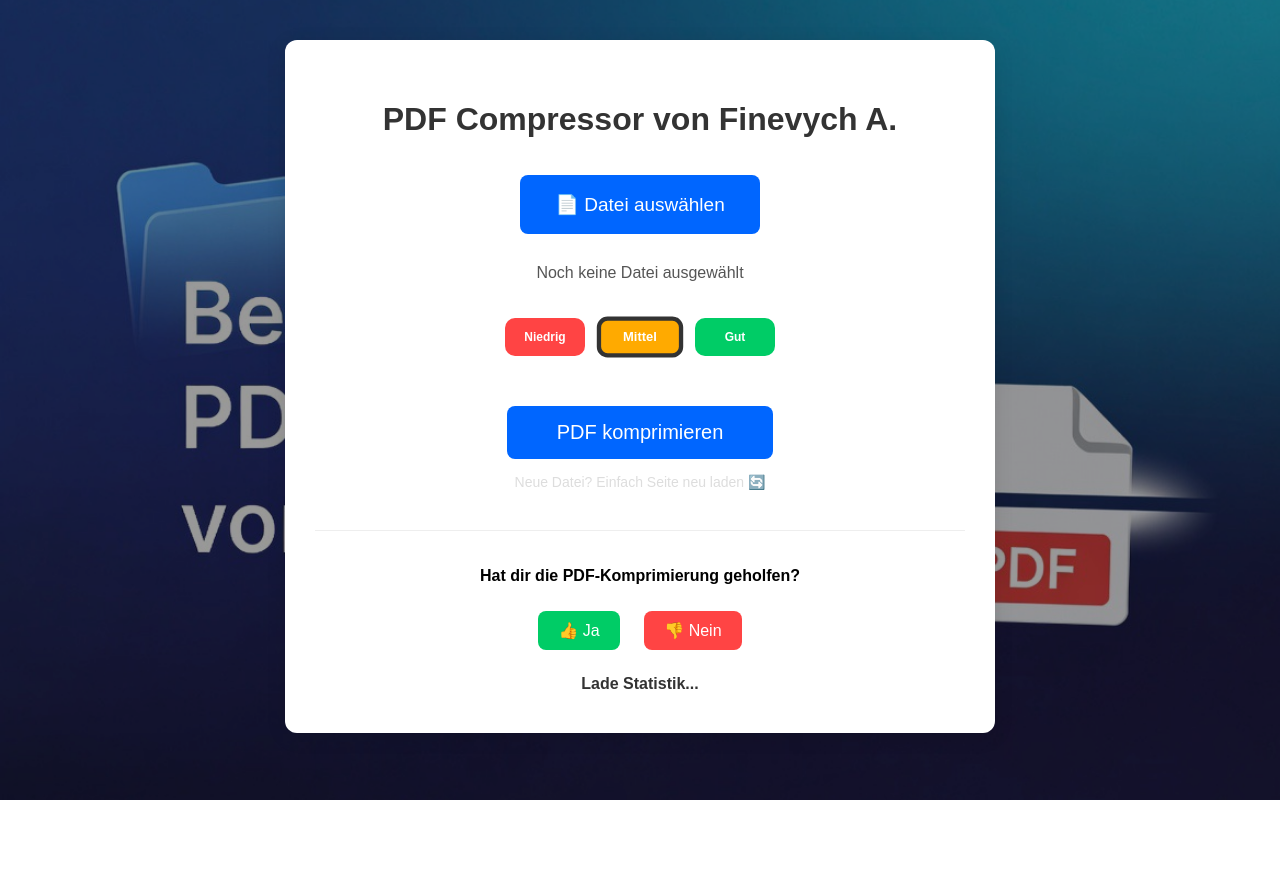
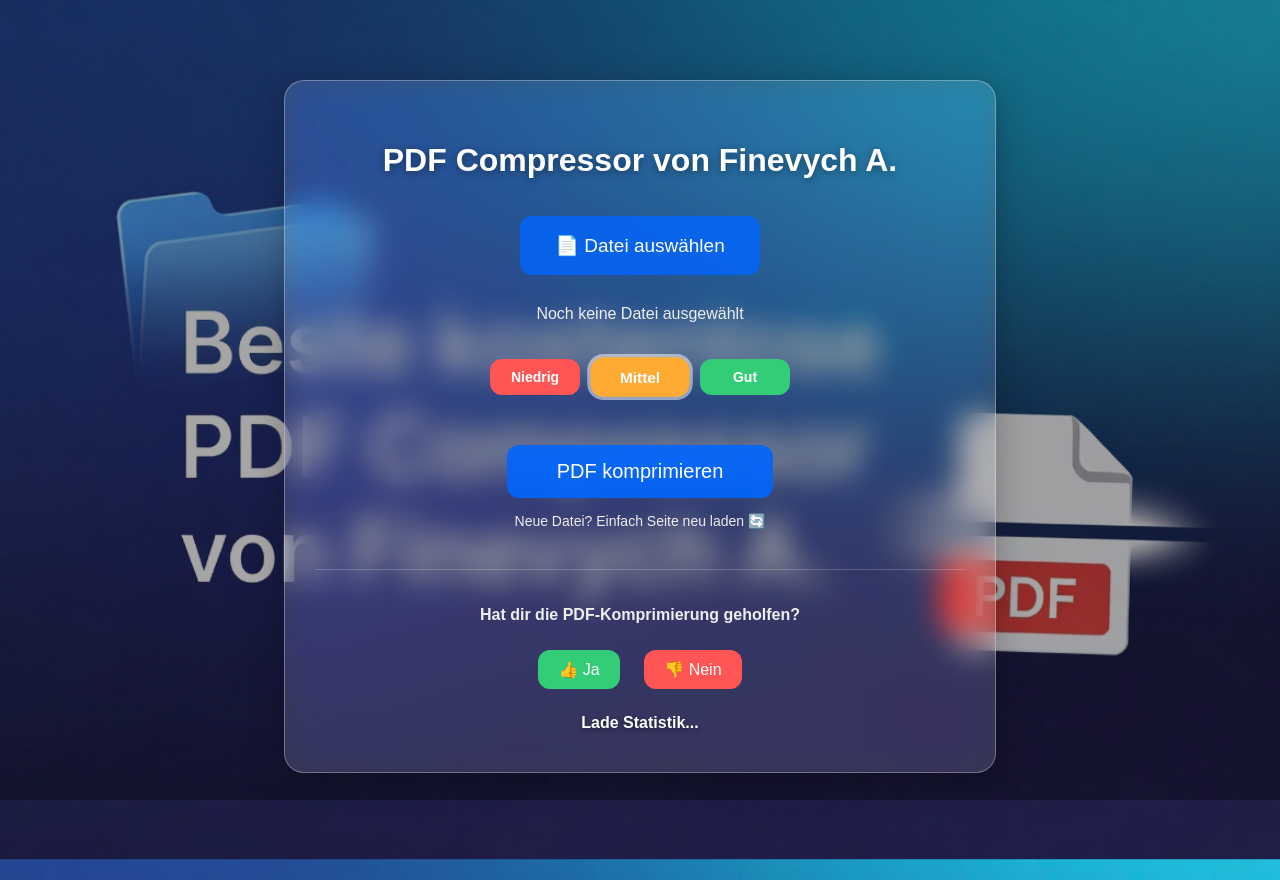
Before and after one commit to fin325/pdf-compressor-web, a Flask app: page / in a window 1280 px wide. Before the commit the page ends 800 px from the top, so only its background shows below. Run offline with Flask 3, Linux system fonts and the light colour scheme; some libraries are stand-ins or nearby versions.

Commit message:
Update index.html

```diff
--- a/templates/index.html
+++ b/templates/index.html
@@ -5,17 +5,25 @@
 <meta name="viewport" content="width=device-width, initial-scale=1.0">
 <title>{{ title }} von Finevych A.</title>
 <style>
+    /* ==== Анимация фона ==== */
+    @keyframes backgroundMove {
+        0% { background-position: center top; }
+        50% { background-position: center bottom; }
+        100% { background-position: center top; }
+    }
+
     body {
         font-family: Arial, sans-serif;
         text-align: center;
-        margin: 40px;
+        margin: 0;
+        min-height: 100vh;
 
         background-image: url("/static/bg.jpg");
         background-size: cover;
         background-position: center;
         background-repeat: no-repeat;
         background-attachment: fixed;
-
+        animation: backgroundMove 40s ease-in-out infinite;
         position: relative;
     }
 
@@ -27,86 +35,103 @@
         left: 0;
         width: 100%;
         height: 100%;
-        background: rgba(0, 0, 0, 0.4);
+        background: rgba(0, 0, 0, 0.35);
         z-index: -1;
     }
 
+    /* ==== Контейнер стекло ==== */
     .container {
         max-width: 650px;
-        margin: 0 auto;
-        background: white;
+        margin: 80px auto;
         padding: 40px 30px;
-        border-radius: 12px;
-        box-shadow: 0 4px 20px rgba(0,0,0,0.1);
+        border-radius: 20px;
+        background: rgba(255,255,255,0.15);
+        backdrop-filter: blur(15px) saturate(180%);
+        -webkit-backdrop-filter: blur(15px) saturate(180%);
+        border: 1px solid rgba(255,255,255,0.3);
+        box-shadow: 0 8px 32px rgba(0,0,0,0.25);
+        color: #fff;
     }
 
-    h1 { color: #333; }
+    h1 { color: #fff; text-shadow: 0 2px 8px rgba(0,0,0,0.4); }
     input[type="file"] { display: none; }
 
     .custom-file-upload {
         display: inline-block;
         padding: 18px 35px;
         font-size: 19px;
-        background-color: #0066ff;
+        background-color: rgba(0,102,255,0.8);
         color: white;
-        border-radius: 8px;
+        border-radius: 12px;
         cursor: pointer;
         margin: 15px 0;
+        transition: 0.3s;
     }
+    .custom-file-upload:hover { background-color: rgba(0,82,204,0.9); }
 
-    .custom-file-upload:hover { background-color: #0052cc; }
-
-    #file-name { margin: 15px 0 30px 0; font-size: 16px; color: #555; min-height: 24px; }
+    #file-name { margin: 15px 0 30px 0; font-size: 16px; color: #eee; min-height: 24px; }
 
     .quality-buttons { display: flex; justify-content: center; gap: 15px; flex-wrap: wrap; margin: 30px 0; }
-
-    .quality-btn { padding: 8px 16px; font-size: 12px; border: none; border-radius: 10px; cursor: pointer; font-weight: bold; min-width: 80px; }
-
-    .low { background-color: #ff4444; color: white; }
-    .medium { background-color: #ffaa00; color: white; }
-    .high { background-color: #00cc66; color: white; }
-
-    .quality-btn.active { border: 4px solid #333; transform: scale(1.08); }
+    .quality-btn {
+        padding: 10px 20px;
+        font-size: 14px;
+        border: none;
+        border-radius: 12px;
+        cursor: pointer;
+        font-weight: bold;
+        min-width: 90px;
+        transition: 0.3s;
+        color: white;
+    }
+    .low { background-color: #ff5555; }
+    .medium { background-color: #ffaa33; }
+    .high { background-color: #33cc77; }
+    .quality-btn.active { transform: scale(1.1); box-shadow: 0 0 0 3px rgba(255,255,255,0.5); }
 
     button[type="submit"] {
         padding: 15px 50px;
         font-size: 20px;
-        background-color: #0066ff;
+        background-color: rgba(0,102,255,0.9);
         color: white;
         border: none;
-        border-radius: 8px;
+        border-radius: 12px;
         cursor: pointer;
         margin-top: 20px;
+        transition: 0.3s;
     }
+    button[type="submit"]:hover { background-color: rgba(0,82,204,0.95); }
 
     .loading {
         display: none;
         margin: 25px auto;
         padding: 15px 30px;
-        background-color: #f0f0f0;
-        border-radius: 8px;
+        background-color: rgba(255,255,255,0.2);
+        border-radius: 10px;
         font-size: 18px;
-        color: #555;
+        color: #fff;
+        backdrop-filter: blur(10px);
     }
 
-    .feedback { margin-top: 40px; padding-top: 20px; border-top: 1px solid #eee; }
+    .feedback { margin-top: 40px; padding-top: 20px; border-top: 1px solid rgba(255,255,255,0.2); }
 
     .feedback button {
         padding: 10px 20px;
         font-size: 16px;
         margin: 10px;
         border: none;
-        border-radius: 8px;
+        border-radius: 12px;
         cursor: pointer;
         transition: all 0.3s;
     }
 
-    .like-btn { background-color: #00cc66; color: white; }
-    .dislike-btn { background-color: #ff4444; color: white; }
+    .like-btn { background-color: #33cc77; color: white; }
+    .dislike-btn { background-color: #ff5555; color: white; }
 
-    #feedback-result { margin-top: 15px; font-size: 16px; color: #333; font-weight: bold; }
+    #feedback-result { margin-top: 15px; font-size: 16px; color: #fff; font-weight: bold; text-shadow: 0 2px 4px rgba(0,0,0,0.4); }
 
     .feedback button:disabled { opacity: 0.5; cursor: not-allowed; transform: none !important; }
+
+    p { color: #eee; }
 </style>
 </head>
 <body>
@@ -129,7 +154,7 @@
         <button type="submit" id="submitBtn">PDF komprimieren</button>
     </form>
 
-    <p style="margin-top:15px; font-size:14px; color:#ddd;">
+    <p style="margin-top:15px; font-size:14px;">
         Neue Datei? Einfach Seite neu laden 🔄
     </p>
 
@@ -143,9 +168,8 @@
     </div>
 </div>
 
-<!-- твой JS без изменений -->
 <script>
-/* оставляешь как есть */
+/* Твой JS оставляем без изменений */
 </script>
 
 </body>
```
